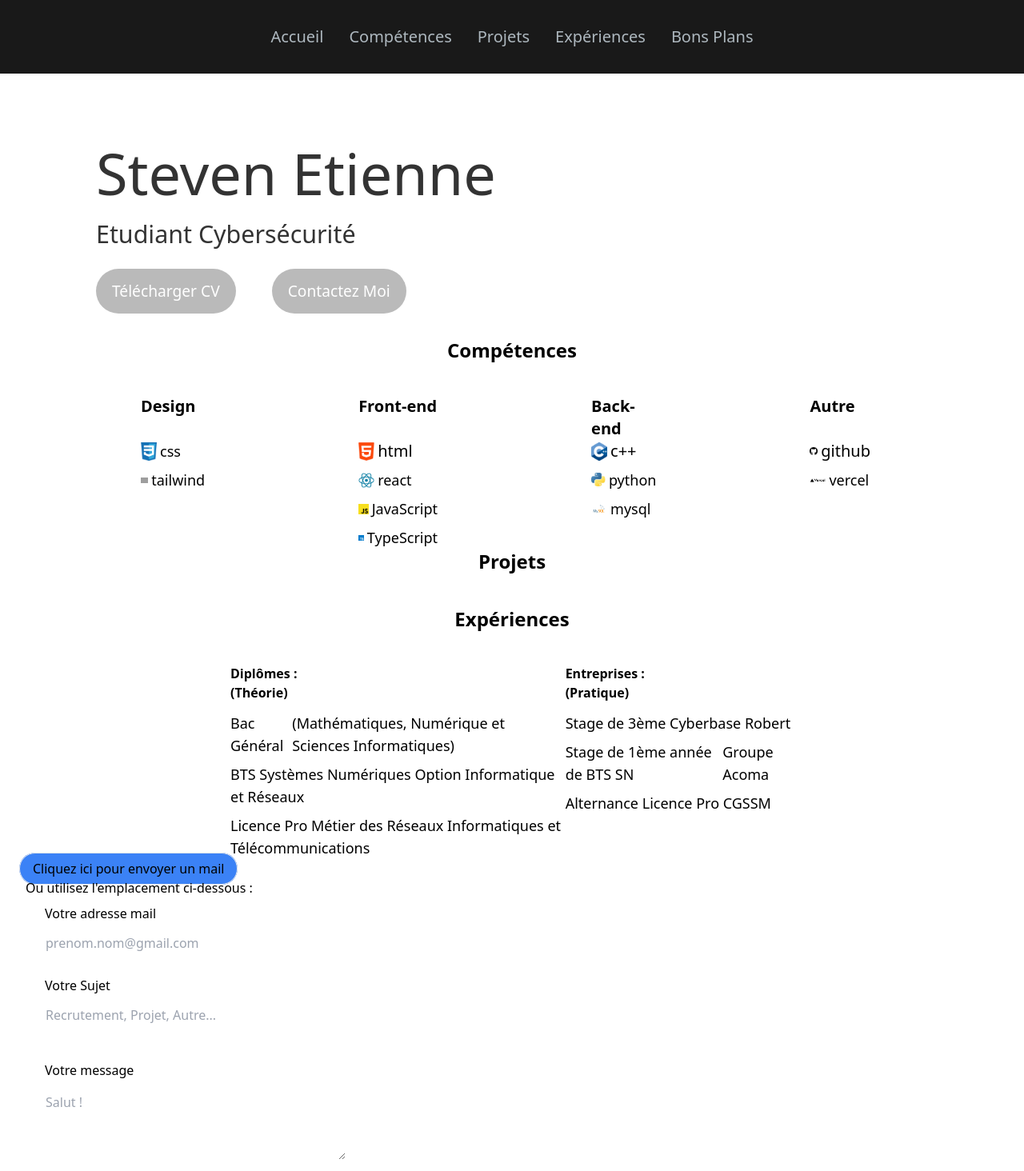
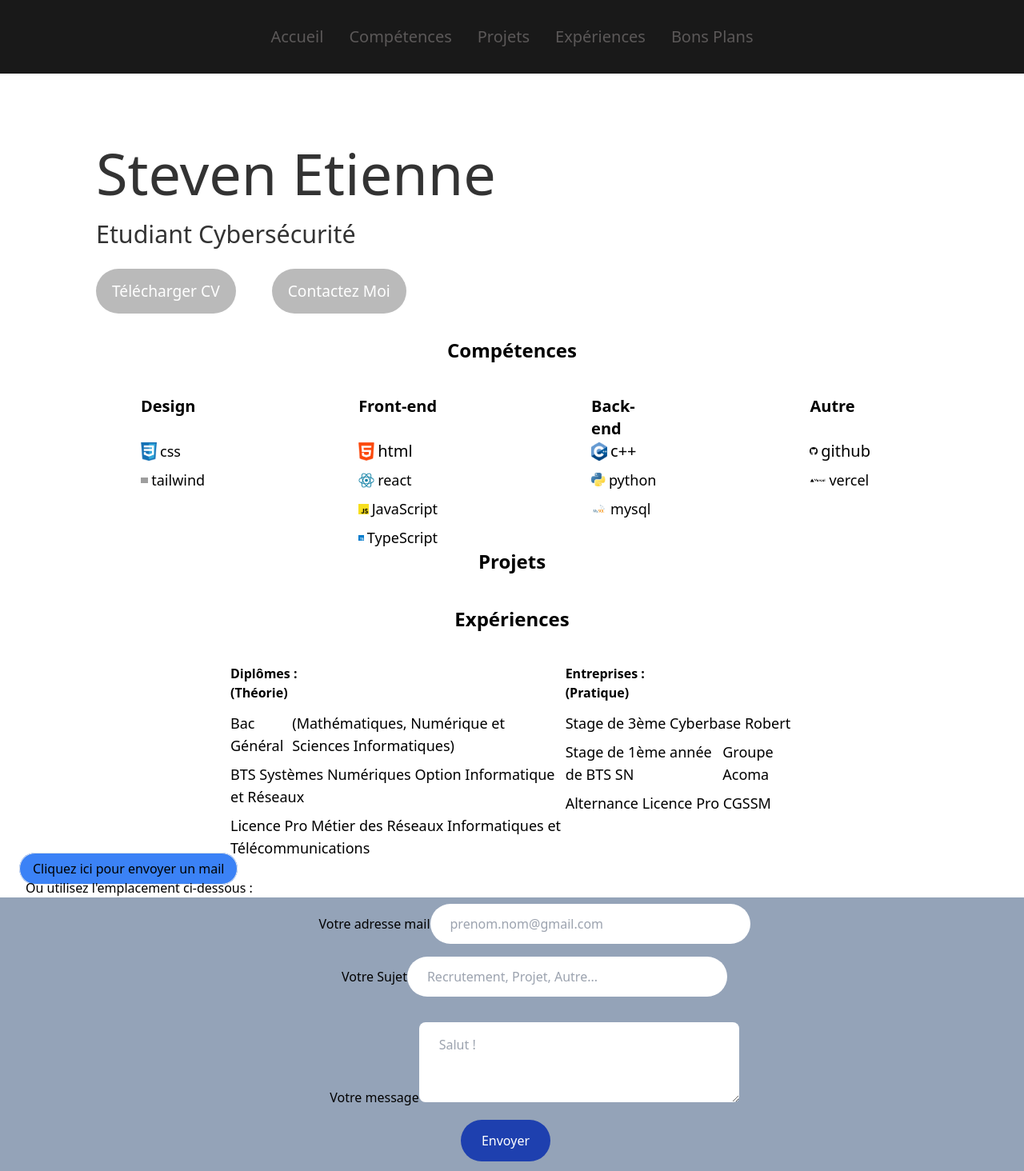
Before and after one commit to Clemenx972/sitepro, a Next.js app: page / in a window 1280 px wide. Shown: the top 1464 px of the page at 80% size. Built offline with nearby package versions, Linux system fonts and the light colour scheme; grey boxes are pictures that could not be loaded.

Commit message:
Refonte couleurs (en cours)

```diff
--- a/app/globals.css
+++ b/app/globals.css
@@ -52,7 +52,7 @@ h3{
 
 button{
   font-size: 1.0em;
-  color : #333;
+  color : #333333;
   text-align: center;
   margin-left: 0px;
   margin-right: 40px;
@@ -66,5 +66,5 @@ button{
   }
 
   button:hover {
-    background-color: #000000;
+    background-color: #E45F2B;
   }
--- a/components/balises/competences.tsx
+++ b/components/balises/competences.tsx
@@ -3,7 +3,7 @@ const Competences = () => {
   return (
     <>
     <section id='competences'>
-    <div className="hidden sm:block w-full">
+    <div className="hidden sm:block w-full ">
         <div className="w-full">
             <h4 className='text-2xl mb-6 sm:mb-10 text-4x1 text-center font-extrabold '>Compétences</h4>
             <div className='flex justify-center'>
--- a/components/balises/contact.tsx
+++ b/components/balises/contact.tsx
@@ -7,22 +7,22 @@ const Contact = () => {
       >
         Cliquez ici pour envoyer un mail
       </a>
-      <div className='ml-8'>Ou utilisez l'emplacement ci-dessous :</div>
+      <div className='ml-8'>Ou utilisez l&apos;emplacement ci-dessous :</div>
       <form action='https://api.web3forms.com/submit' method='POST'>
-        <div className='bg--slate-400'>
+        <div className='bg-slate-400 text-center'>
           <input
             type='hidden'
             name='access_key'
             value='9ee50700-76c3-4780-bf66-a56bc8fbe4f7'
           />
 
-          <div className='ml-8 pt-2'>
+          <div className='ml-8 pt-2 '>
             <label className='ml-6'>Votre adresse mail</label>
             <input
               type='email'
               name='email'
               placeholder='prenom.nom@gmail.com'
-              className='flex flex-col gap-5 w-[400px] h-[50px] font-medium pl-[25px] rounded-[50px] border-[none] rounded-lg;'
+              className='flex-col gap-5 w-[400px] h-[50px] font-medium pl-[25px] rounded-[50px] border-[none] rounded-lg;'
               required
             />
           </div>
@@ -32,7 +32,7 @@ const Contact = () => {
               type='text'
               name='sujet'
               placeholder='Recrutement, Projet, Autre...'
-              className='flex flex-col gap-5 w-[400px] h-[50px] font-medium pl-[25px] rounded-[50px] bg-gray-[#DCDCDC] border-[none] mb-8 rounded-lg block;'
+              className='flex-col gap-5 w-[400px] h-[50px] font-medium pl-[25px] rounded-[50px] bg-gray-[#DCDCDC] border-[none] mb-8 rounded-lg; block;'
               required
             />
           </div>
@@ -41,7 +41,7 @@ const Contact = () => {
             <textarea
               name='message'
               placeholder='Salut !'
-              className='flex pt-4 gap-5 w-[400px] h-[100px] font-medium pl-[25px] rounded-[50px] border-[none] rounded-lg ;'
+              className='pt-4 gap-5 w-[400px] h-[100px] font-medium pl-[25px] rounded-[50px] border-[none] rounded-lg ;'
               required
             ></textarea>
           </div>
--- a/components/balises/navbar-section.tsx
+++ b/components/balises/navbar-section.tsx
@@ -1,21 +1,15 @@
-import React, {useState} from "react";
+import NavLink from "@/components/nav/nav-links";
+import { Bars3Icon, XMarkIcon } from "@heroicons/react/20/solid";
 import Link from "next/link";
-import { Bars3Icon, XMarkIcon } from "@heroicons/react/20/solid";
-import NavLink from "@/components/nav/nav-links";
+import { useState } from "react";
 import MenuOverlay from "../menu/menu-overlay";
-import bons_plans from "@/pages/bons_plans";
-
-import GithubIcon from "@/public/images/icones/github-icon.svg";
-import LinkedInIcon from "@/public/images/icones/linkedin-icon.svg";
-import Image from "next/image";
-import Competences from "./competences";
 
 const navigation = [
-    { name: 'Accueil', href: '/'},
-    { name: 'Compétences', href: '#competences'},
-    { name: 'Projets', href: '#projets'},
-    { name: 'Expériences', href: '#experiences'},
-    { name: 'Bons Plans', href: 'bons_plans'},
+  { name: "Accueil", href: "/" },
+  { name: "Compétences", href: "#competences" },
+  { name: "Projets", href: "#projets" },
+  { name: "Expériences", href: "#experiences" },
+  { name: "Bons Plans", href: "bons_plans" },
   // { name: <Image src={GithubIcon} alt="Github Icon"/>, href: 'https://github.com/Hezaerd '},
 ];
 
@@ -23,50 +17,41 @@ export default function Navbar_Section() {
   const [isOpen, setIsOpen] = useState(false);
 
   return (
-        <nav className=" border-[#33353F] top-0 left-0 right-0 z-10 bg-black bg-[#121212] bg-opacity-90">
-            <div className=" flex-wrap items-center mx-auto p-8">
+    <nav className=' border-[#33353F] top-0 left-0 right-0 z-10 bg-black bg-[#9AC1F0] bg-opacity-90'>
+      <div className=' flex-wrap items-center mx-auto p-8'>
         <Link
-                    href="/"
-                    className="text-2xl md:text-5xl text-white font-semibold"
-                >
-                </Link>
-                <div className="block md:hidden">
+          href='/'
+          className='text-2xl md:text-5xl text-white font-semibold'
+        ></Link>
+        <div className='block md:hidden'>
           {!isOpen ? (
             <button
-                            id="nav-toggle"
-                            className="flex items-center px-3 py-2 border rounded text-slate-200 border-slate-200 hover:text-white hover:border-white"
+              id='nav-toggle'
+              className='flex items-center px-3 py-2 border rounded text-slate-200 border-slate-200 hover:text-white hover:border-white'
               onClick={() => setIsOpen(true)}
             >
-                            <Bars3Icon className="h-3 w-3" />
+              <Bars3Icon className='h-3 w-3' />
             </button>
           ) : (
             <button
-                            id="nav-toggle"
-                            className="flex items-center px-3 py-2 border rounded text-slate-200 border-slate-200 hover:text-white hover:border-white"
+              id='nav-toggle'
+              className='flex items-center px-3 py-2 border rounded text-slate-200 border-slate-200 hover:text-white hover:border-white'
               onClick={() => setIsOpen(false)}
             >
-                        <XMarkIcon className="h-5 w-5" />
+              <XMarkIcon className='h-5 w-5' />
             </button>
           )}
         </div>
-                <div className="hidden md:block md:w-auto" id="navbar-default">
-                    <ul className="font-medium flex p-4 md:p-0  rounded-lg flex-row md:space-x-8 mt-0 justify-center">
+        <div className='hidden md:block md:w-auto' id='navbar-default'>
+          <ul className='font-medium flex p-4 md:p-0  rounded-lg flex-row md:space-x-8 mt-0 justify-center'>
             {navigation.map((item) => {
               return (
                 <>
                   <li key={item.name}>
-
-                                        <NavLink
-                                            name={item.name}
-                                            href={item.href}
-                                            />
-
+                    <NavLink name={item.name} href={item.href} />
                   </li>
                 </>
-
               );
-
-
             })}
           </ul>
         </div>
--- a/components/nav/nav-links.tsx
+++ b/components/nav/nav-links.tsx
@@ -10,7 +10,7 @@ const NavLink: FC<NavLinkProps> = ({ href, name }) => {
     return (
         <Link
             href={href}
-            className="block py-2 pl-3 pr-4 text-[#ADB7BE] sm:text-xl rounded md:bg-transparent md:p-0 hover:text-black"
+            className="block py-2 pl-3 pr-4 text-[#5B5858] sm:text-xl rounded md:bg-transparent md:p-0 hover:text-black"
             aria-current="page"> {name}
         </Link>
     );
```
Lines whose indentation alone changed are shown as unchanged.
